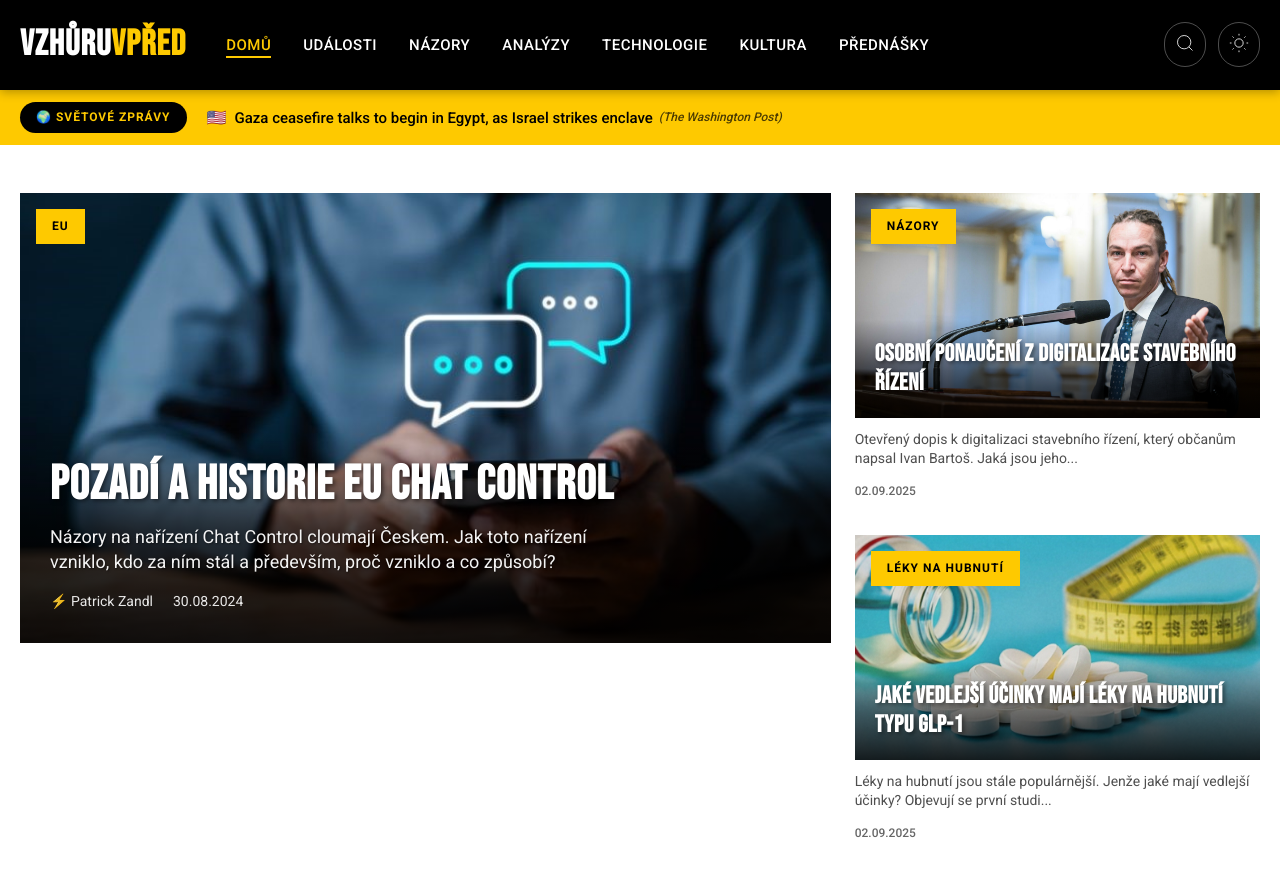
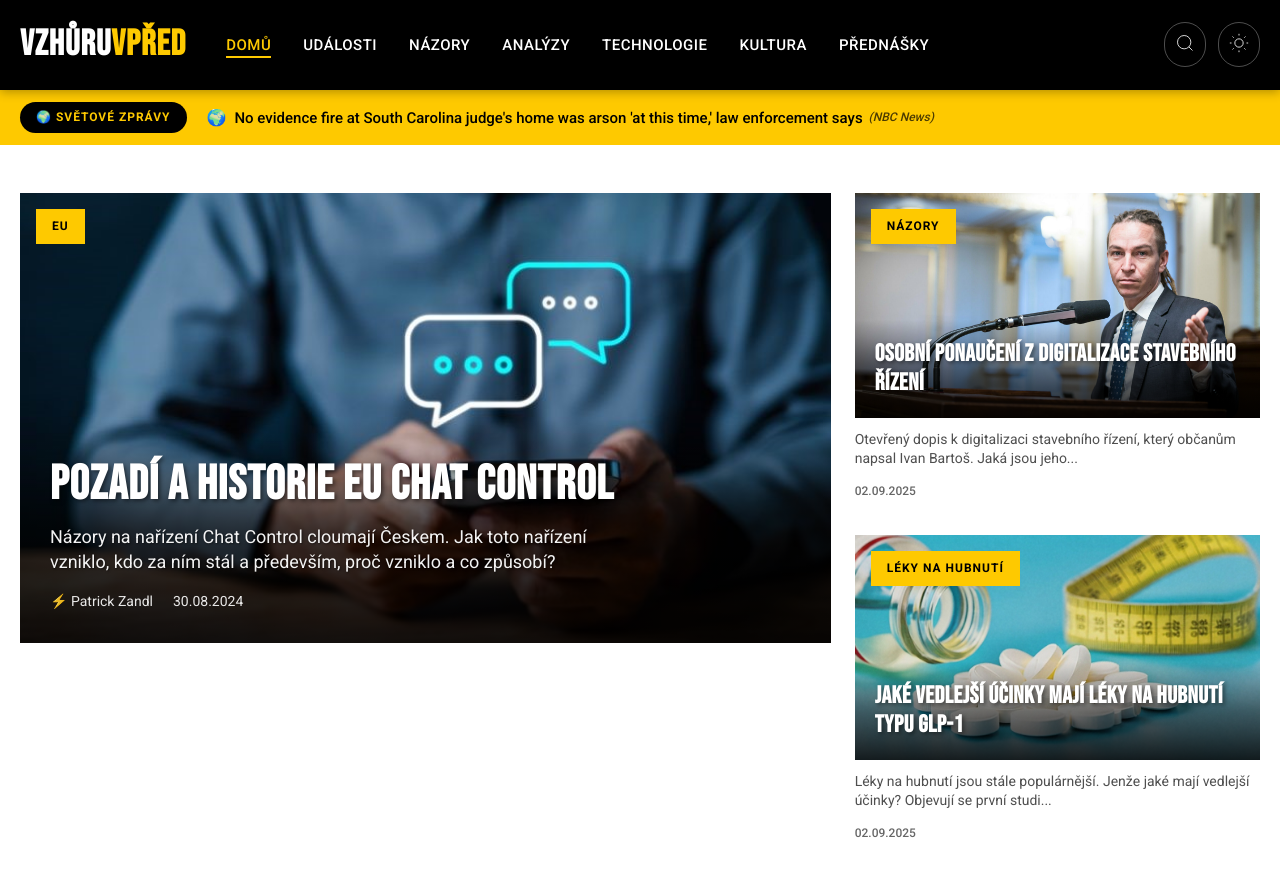
Before and after one commit to tangero/vzhuruvpred, a Jekyll site: the page built from index.html, in a window 1280 px wide and 900 px high. Shown: the top 877 px of the window. Built offline with Jekyll 4.4.1, drawn with Linux system fonts in a browser that asks for light colours; part of the change alters nothing that is shown.

Commit message:
Update world news 2025-10-08 01:21

```diff
--- a/_data/world_news.json
+++ b/_data/world_news.json
@@ -1,27 +1,82 @@
 {
-  "last_updated": "2025-10-07T23:16:00",
+  "last_updated": "2025-10-08T01:19:49",
   "articles": [
     {
       "flag": "🌍",
       "country": "global",
-      "title": "Government shutdown updates: 'There's nothing for us to negotiate,' Johnson says amid shutdown - ABC News - Breaking News, Latest News and Videos",
-      "original_title": "Government shutdown updates: 'There's nothing for us to negotiate,' Johnson says amid shutdown - ABC News - Breaking News, Latest News and Videos",
-      "url": "https://abcnews.go.com/Politics/live-updates/government-shutdown-live-updates/?id\\\\u003d126242587",
-      "urlToImage": null,
-      "source": "ABC News",
-      "publishedAt": "2025-10-06T22:24:00Z",
-      "description": ""
+      "title": "Amid Trump’s threat of shutdown layoffs, more federal employees being brought back to work",
+      "original_title": "Amid Trump’s threat of shutdown layoffs, more federal employees being brought back to work - Federal News Network",
+      "url": "https://federalnewsnetwork.com/government-shutdown/2025/10/amid-trumps-threat-of-shutdown-layoffs-more-federal-employees-being-brought-back-to-work/",
+      "urlToImage": "https://federalnewsnetwork.com/wp-content/uploads/2025/10/Trump_Navy_85050-scaled.jpg",
+      "source": "Federal News Network",
+      "publishedAt": "2025-10-07T00:21:47Z",
+      "description": "Despite the threat of more layoffs, one agency is doing the opposite: reinstating hundreds of laid-off employees and keeping them working during a shutdown."
     },
     {
-      "flag": "🇺🇸",
-      "country": "us",
-      "title": "Gaza ceasefire talks to begin in Egypt, as Israel strikes enclave",
-      "original_title": "Gaza ceasefire talks to begin in Egypt, as Israel strikes enclave - The Washington Post",
-      "url": "https://www.washingtonpost.com/world/2025/10/06/gaza-ceasefire-talks-israel-hamas/",
-      "urlToImage": "https://www.washingtonpost.com/wp-apps/imrs.php?src=https://arc-anglerfish-washpost-prod-washpost.s3.amazonaws.com/public/BW3YSMTXHCPMAC72VHIMYRS5O4.JPG&w=1440",
-      "source": "The Washington Post",
-      "publishedAt": "2025-10-06T21:20:22Z",
-      "description": "Israel and Hamas gathered in Egypt for indirect talks over a U.S.-backed plan to end the Gaza war after months of deadlock."
+      "flag": "🌍",
+      "country": "global",
+      "title": "No evidence fire at South Carolina judge's home was arson 'at this time,' law enforcement says",
+      "original_title": "No evidence fire at South Carolina judge's home was arson 'at this time,' law enforcement says - NBC News",
+      "url": "https://www.nbcnews.com/politics/justice-department/no-evidence-fire-south-carolina-judges-home-was-arson-law-enforcement-rcna235770",
+      "urlToImage": "https://media-cldnry.s-nbcnews.com/image/upload/t_nbcnews-fp-1200-630,f_auto,q_auto:best/rockcms/2025-10/251005-edisto-beach-house-vl-510p-7ced23.jpg",
+      "source": "NBC News",
+      "publishedAt": "2025-10-06T23:42:46Z",
+      "description": "Law enforcement is investigating a fire that engulfed the home of a South Carolina state judge but say there’s no current evidence the fire was intentionally set."
+    },
+    {
+      "flag": "🌍",
+      "country": "global",
+      "title": "The Supreme Court didn’t save Google from Epic, and now the clock is ticking",
+      "original_title": "The Supreme Court didn’t save Google from Epic, and now the clock is ticking - The Verge",
+      "url": "https://www.theverge.com/news/793610/google-epic-android-supreme-court-stay-denied",
+      "urlToImage": "https://platform.theverge.com/wp-content/uploads/sites/2/chorus/uploads/chorus_asset/file/25047547/236883_Epic_Vs_Google_B_CVirginia.jpg?quality=90&strip=all&crop=0%2C10.732984293194%2C100%2C78.534031413613&w=1200",
+      "source": "The Verge",
+      "publishedAt": "2025-10-06T23:28:10Z",
+      "description": "The US Supreme Court has denied Google’s request for a partial stay in Epic v. Google, meaning the permanent injunction is still in effect and coming up fast."
+    },
+    {
+      "flag": "🌍",
+      "country": "global",
+      "title": "Federal government to take ownership stake in Trilogy Metals, which has Alaskan mining claims",
+      "original_title": "Federal government to take ownership stake in Trilogy Metals, which has Alaskan mining claims - CBS News",
+      "url": "https://www.cbsnews.com/news/us-ownership-stake-trilogy-metals-alaska/",
+      "urlToImage": "https://assets3.cbsnewsstatic.com/hub/i/r/2025/10/06/d955ddcb-4fda-4fdf-991b-6fb68705c02b/thumbnail/1200x630/adfc99d592e721180d1d4ba894efd6e9/ap25279732474310.jpg",
+      "source": "CBS News",
+      "publishedAt": "2025-10-06T22:28:11Z",
+      "description": "Interior Secretary Doug Burgum said the \"ownership in that company will benefit the American people.\""
+    },
+    {
+      "flag": "🌍",
+      "country": "global",
+      "title": "Judges appointed by Trump keep ruling against him. He’s not happy about it.",
+      "original_title": "Judges appointed by Trump keep ruling against him. He’s not happy about it. - Politico",
+      "url": "https://www.politico.com/news/2025/10/06/trump-judges-ruling-against-him-00595511",
+      "urlToImage": "https://www.politico.com/dims4/default/resize/1200/quality/90/format/jpg?url=https%3A%2F%2Fstatic.politico.com%2Fb4%2F2a%2F9d9a4ec4438081bb5f24a2bf1b1f%2Ftrump-48887.jpg",
+      "source": "Politico",
+      "publishedAt": "2025-10-06T22:17:50Z",
+      "description": "From the National Guard to deportations, Trump has suffered numerous legal setbacks from people he put on the bench."
+    },
+    {
+      "flag": "🌍",
+      "country": "global",
+      "title": "Fox Sports’ Mark Sanchez Charged With Felony After Stabbing Incident; Victim Files Civil Suit Against Analyst, Fox",
+      "original_title": "Fox Sports’ Mark Sanchez Charged With Felony After Stabbing Incident; Victim Files Civil Suit Against Analyst, Fox - Deadline",
+      "url": "http://deadline.com/2025/10/mark-sanchez-charged-felony-stabbing-1236571216/",
+      "urlToImage": "https://deadline.com/wp-content/uploads/2025/10/Mark-Sanchez-2236843149.jpg?w=1024",
+      "source": "Deadline",
+      "publishedAt": "2025-10-06T22:14:00Z",
+      "description": "Prosecutors have added a felony battery charge in the ongoing case of Fox Sports analyst Mark Sanchez. His alleged victim has also filed a lawsuit."
+    },
+    {
+      "flag": "🌍",
+      "country": "global",
+      "title": "Schumer denies bipartisan health care talks after Trump’s Oval Office claim",
+      "original_title": "Schumer denies bipartisan health care talks after Trump’s Oval Office claim - Politico",
+      "url": "https://www.politico.com/live-updates/2025/10/06/congress/schumer-denies-health-care-talks-00595274",
+      "urlToImage": "https://www.politico.com/dims4/default/9357e6a/2147483647/resize/1200x/quality/90/?url=https%3A%2F%2Fstatic.politico.com%2Fd8%2F66%2Fdecad55f425a90f19fb226881078%2Fu-s-congress-64347.jpg",
+      "source": "Politico",
+      "publishedAt": "2025-10-06T21:17:54Z",
+      "description": "The top Senate Democrat said “we’ll be at the table” if the president wants to negotiate."
     },
     {
       "flag": "🌍",
@@ -35,48 +90,37 @@
       "description": "The Altimeter Capital founder said the deals provide \"more evidence that the world will remain compute-constrained.\""
     },
     {
-      "flag": "🌍",
-      "country": "global",
-      "title": "Illinois and Chicago sue to block Trump deployment of National Guard, but troops already on the way",
-      "original_title": "Illinois and Chicago sue to block Trump deployment of National Guard, but troops already on the way - CBS News",
-      "url": "https://www.cbsnews.com/chicago/news/illinois-lawsuit-trump-national-guard-chicago/",
-      "urlToImage": "https://assets2.cbsnewsstatic.com/hub/i/r/2025/10/06/69dbe101-8750-4545-b082-bdc29d924d95/thumbnail/1200x630/a7f711851d0e1c00949ef2dbdf52b55e/cbsn-fusion-judge-blocks-trump-administration-from-sending-any-national-guard-troops-to-oregon-thumbnail.jpg",
-      "source": "CBS News",
-      "publishedAt": "2025-10-06T21:14:43Z",
-      "description": "Illinois and Chicago have sued the Trump administration to block deployment of the National Guard to Chicago, though it was revealed in court that troops are already on the way."
+      "flag": "🇺🇸",
+      "country": "us",
+      "title": "Snowstorm traps hundreds on Mount Everest",
+      "original_title": "Snowstorm traps hundreds on Mount Everest - The Washington Post",
+      "url": "https://www.washingtonpost.com/world/2025/10/06/mount-everest-hikers-stranded-snow-blizzard-china-tibet-nepal/",
+      "urlToImage": "https://www.washingtonpost.com/wp-apps/imrs.php?src=https://arc-anglerfish-washpost-prod-washpost.s3.amazonaws.com/public/AQH3NM7BQBBPNKAUXDPW4LWZ5E.jpg&w=1440",
+      "source": "The Washington Post",
+      "publishedAt": "2025-10-06T21:15:13Z",
+      "description": "Some 350 hikers were rescued and 200 remained stranded, Chinese state media reported Monday, as rescue efforts continued in China’s Tibet Autonomous Region."
     },
     {
       "flag": "🌍",
       "country": "global",
-      "title": "Constellation Brands reiterates lower full-year guidance",
-      "original_title": "Constellation Brands reiterates lower full-year guidance - CNBC",
-      "url": "https://www.cnbc.com/2025/10/06/constellation-brands-stz-q2-2026-earnings.html",
-      "urlToImage": "https://image.cnbcfm.com/api/v1/image/108208441-1759780797780-gettyimages-2239612462-dsc06109_nvmrly0l.jpeg?v=1759780953&w=1920&h=1080",
-      "source": "CNBC",
-      "publishedAt": "2025-10-06T20:50:15Z",
-      "description": "Modelo owner Constellation Brands reported second-quarter earnings Monday, reiterating a lower full-year guidance due to macroeconomic headwinds."
+      "title": "Chargers will place Omarion Hampton on IR",
+      "original_title": "Chargers will place Omarion Hampton on IR - NBC Sports",
+      "url": "https://www.nbcsports.com/nfl/profootballtalk/rumor-mill/news/chargers-will-place-omarion-hampton-on-ir",
+      "urlToImage": "https://nbcsports.brightspotcdn.com/dims4/default/bc2af26/2147483647/strip/true/crop/5299x2981+0+0/resize/1440x810!/quality/90/?url=https%3A%2F%2Fnbc-sports-production-nbc-sports.s3.us-east-1.amazonaws.com%2Fbrightspot%2Fc9%2F3e%2F9a425c9545c29a26379a0df9eea9%2Fhttps-api-imagn.com%2Frest%2Fdownload%2FimageID%3D27255474",
+      "source": "NBCSports.com",
+      "publishedAt": "2025-10-06T21:00:21Z",
+      "description": "The Chargers will not have their starting running back for at least the next four weeks."
     },
     {
       "flag": "🌍",
       "country": "global",
-      "title": "Fact Sheet: President Donald J. Trump Approves Ambler Road Project to Unlock Alaska’s Mineral Potential - The White House (.gov)",
-      "original_title": "Fact Sheet: President Donald J. Trump Approves Ambler Road Project to Unlock Alaska’s Mineral Potential - The White House (.gov)",
-      "url": "https://www.whitehouse.gov/fact-sheets/2025/10/fact-sheet-president-donald-j-trump-approves-ambler-road-project-to-unlock-alaskas-mineral-potential/",
-      "urlToImage": "https://www.whitehouse.gov/wp-content/uploads/2025/03/WH47-Social-Share-Card.jpg",
-      "source": "Whitehouse.gov",
-      "publishedAt": "2025-10-06T20:44:41Z",
-      "description": "UNLEASHING ALASKA’S EXTRAORDINARY RESOURCE POTENTIAL: Today, President Donald J. Trump approved the appeal of the Alaska Industrial Development and Export"
-    },
-    {
-      "flag": "🌍",
-      "country": "global",
-      "title": "MAGA calls for Trump to overrule judges on National Guard deployments",
-      "original_title": "MAGA calls for Trump to overrule judges on National Guard deployments - Axios",
-      "url": "https://www.axios.com/2025/10/06/national-guard-defy-court-ruling-judges-maga",
-      "urlToImage": "https://images.axios.com/c09L_Wo-ZnmcNh07eYYydf2MATk=/0x0:8192x4608/1366x768/2025/10/06/1759776713555.jpeg",
-      "source": "Axios",
-      "publishedAt": "2025-10-06T20:09:21Z",
-      "description": "Trump's base has embraced the idea that court rulings should not constrain his powers as commander-in-chief."
+      "title": "Google Japan’s concept keyboard is inspired by rotary phones",
+      "original_title": "Google Japan’s concept keyboard is inspired by rotary phones - The Verge",
+      "url": "https://www.theverge.com/news/793136/google-japan-open-source-concept-dial-keyboard-rotary-phone",
+      "urlToImage": "https://platform.theverge.com/wp-content/uploads/sites/2/2025/10/google_keyboard1.jpg?quality=90&strip=all&crop=0%2C10.732984293194%2C100%2C78.534031413613&w=1200",
+      "source": "The Verge",
+      "publishedAt": "2025-10-06T20:20:12Z",
+      "description": "It’s not a prank. Google Japan created a concept Gboard Dial Version keyboard that looks like antique rotary phones, but with modern sensors inside."
     },
     {
       "flag": "🌍",
@@ -114,13 +158,13 @@
     {
       "flag": "🌍",
       "country": "global",
-      "title": "The neurons that let us see what isn’t there",
-      "original_title": "The neurons that let us see what isn’t there - Ars Technica",
-      "url": "https://arstechnica.com/science/2025/10/the-neurons-that-let-us-see-what-isnt-there/",
-      "urlToImage": "https://cdn.arstechnica.net/wp-content/uploads/2025/10/Kanizsa_triangle-1152x648.png",
-      "source": "Ars Technica",
-      "publishedAt": "2025-10-06T18:45:22Z",
-      "description": "A standard optical illusion triggers specific neurons in the visual system of mice."
+      "title": "Dramatic 'fireballs' expected during Draconid meteor shower this week: How to get the best views",
+      "original_title": "Dramatic 'fireballs' expected during Draconid meteor shower this week: How to get the best views - Live Science",
+      "url": "https://www.livescience.com/space/meteoroids/dramatic-fireballs-expected-during-draconid-meteor-shower-this-week-how-to-get-the-best-views",
+      "urlToImage": "https://cdn.mos.cms.futurecdn.net/3uR7mGyPNLJKGjDXHAXAUF-1920-80.jpg",
+      "source": "Live Science",
+      "publishedAt": "2025-10-06T18:54:06Z",
+      "description": "Expect a modest-but-convenient display of \"shooting stars\" after sunset, with a chance of bright \"fireballs,\" as the Draconids peak this week."
     },
     {
       "flag": "🇬🇧",
@@ -156,26 +200,15 @@
       "description": "An appeals court in France is hearing the case of a man sentenced to nine years in prison for his role in a drugging and rape trial."
     },
     {
-      "flag": "🇺🇸",
-      "country": "us",
-      "title": "First EF5 tornado to strike the US in over a decade just confirmed by experts",
-      "original_title": "First EF5 tornado to strike the US in over a decade just confirmed by experts - CNN",
-      "url": "https://www.cnn.com/2025/10/06/weather/ef5-tornado-north-dakota-climate",
-      "urlToImage": "https://media.cnn.com/api/v1/images/stellar/prod/still-22006680-9069-still.jpg?c=16x9&q=w_800,c_fill",
-      "source": "CNN",
-      "publishedAt": "2025-10-06T18:01:02Z",
-      "description": "The most rare and extreme form of tornado struck eastern North Dakota in June, but experts just determined how strong it really was."
-    },
-    {
       "flag": "🌍",
       "country": "global",
-      "title": "Did NASA's Perseverance Mars rover just see interstellar comet 3I/ATLAS in the Martian night sky?",
-      "original_title": "Did NASA's Perseverance Mars rover just see interstellar comet 3I/ATLAS in the Martian night sky? - Space",
-      "url": "https://www.space.com/astronomy/comets/did-nasas-perseverance-mars-rover-just-see-interstellar-comet-3i-atlas-in-the-martian-night-sky",
-      "urlToImage": "https://cdn.mos.cms.futurecdn.net/3eNdudNrkNLu8jfuvXoWsH-1280-80.jpg",
+      "title": "Watch the 1st supermoon of 2025 shine tonight with this free Harvest Moon livestream",
+      "original_title": "Watch the 1st supermoon of 2025 shine tonight with this free Harvest Moon livestream - Space",
+      "url": "https://www.space.com/stargazing/watch-the-first-supermoon-of-2025-shine-tonight-with-this-free-harvest-moon-livestream",
+      "urlToImage": "https://cdn.mos.cms.futurecdn.net/BQq7YivQsTbhAV4b9Y6D7G-1920-80.jpg",
       "source": "Space.com",
-      "publishedAt": "2025-10-06T17:37:26Z",
-      "description": "NASA's Perseverance Mars rover may have captured an image of interstellar comet 3I/ATLAS streaking across the sky above the Red Planet."
+      "publishedAt": "2025-10-06T17:00:00Z",
+      "description": "Tune in to see this year's first supermoon as it lights up the autumn sky above the Italian countryside."
     },
     {
       "flag": "🇫🇷",
@@ -213,28 +246,6 @@
     {
       "flag": "🌍",
       "country": "global",
-      "title": "Your next phone might come without a USB cable",
-      "original_title": "Your next phone might come without a USB cable - Android Authority",
-      "url": "https://www.androidauthority.com/smartphones-losing-bundled-usb-cables-3604292/",
-      "urlToImage": "https://www.androidauthority.com/wp-content/uploads/2020/01/USB-C-ports-stack.jpg",
-      "source": "Android Authority",
-      "publishedAt": "2025-10-06T14:46:10Z",
-      "description": "A Reddit post shows the Sony Xperia 10 VII doesn't include a USB cable in the box. Judging by recent history, this could turn into a trend."
-    },
-    {
-      "flag": "🌍",
-      "country": "global",
-      "title": "A Major New Constitutional Clash Erupts In Oregon",
-      "original_title": "A Major New Constitutional Clash Erupts In Oregon - Talking Points Memo",
-      "url": "http://talkingpointsmemo.com/morning-memo/a-major-new-constitutional-clash-erupts-in-oregon",
-      "urlToImage": "https://talkingpointsmemo.com/wp-content/uploads/2025/10/GettyImages-1052932976.jpg?w=804",
-      "source": "TPM",
-      "publishedAt": "2025-10-06T14:25:00Z",
-      "description": "A lot of things happened. Here are some of the things. This..."
-    },
-    {
-      "flag": "🌍",
-      "country": "global",
       "title": "Charlie Hunnam and ‘Monster’ Cast Address ‘Ed Gein’ Criticism and the Dark Appeal of True Crime",
       "original_title": "Charlie Hunnam and ‘Monster’ Cast Address ‘Ed Gein’ Criticism and the Dark Appeal of True Crime - The Hollywood Reporter",
       "url": "http://www.hollywoodreporter.com/tv/tv-features/monster-ending-charlie-hunnam-ed-gein-criticism-interview-1236393422/",
@@ -246,57 +257,24 @@
     {
       "flag": "🌍",
       "country": "global",
-      "title": "Your votes say it all: Pixel 10 Pro XL outshot the iPhone 17 Pro (by a lot)",
-      "original_title": "Your votes say it all: Pixel 10 Pro XL outshot the iPhone 17 Pro (by a lot) - PhoneArena",
-      "url": "https://www.phonearena.com/news/votes-say-pixel-10-pro-xl-outshot-iphone-17-pro_id174683",
-      "urlToImage": "https://m-cdn.phonearena.com/images/article/174683-wide-two_1200/Your-votes-say-it-all-Pixel-10-Pro-XL-outshot-the-iPhone-17-Pro-by-a-lot.jpg",
-      "source": "PhoneArena",
-      "publishedAt": "2025-10-06T13:41:02Z",
-      "description": "Seventy-two percent of you think Google sees the world better than Apple does."
+      "title": "Trump, tariffs and trans rights: The Supreme Court gears up for a new term",
+      "original_title": "Trump, tariffs and trans rights: The Supreme Court gears up for a new term - Axios",
+      "url": "https://www.axios.com/2025/10/06/supreme-court-trump-tariffs-trans-rights-fed-cases",
+      "urlToImage": "https://images.axios.com/16SRGYIpPLSY-2AwulGgnRa8-gg=/1366x768/smart/2023/09/28/210225-1695934945196.jpg",
+      "source": "Axios",
+      "publishedAt": "2025-10-06T13:39:44Z",
+      "description": "The justices have loaded up their docket with issues that largely unite the right."
     },
     {
       "flag": "🌍",
       "country": "global",
-      "title": "Chargers RB Omarion Hampton was in a walking boot after Sunday’s loss",
-      "original_title": "Chargers RB Omarion Hampton was in a walking boot after Sunday’s loss - NBC Sports",
-      "url": "https://www.nbcsports.com/nfl/profootballtalk/rumor-mill/news/chargers-rb-omarion-hampton-was-in-a-walking-boot-after-sundays-loss",
-      "urlToImage": "https://nbcsports.brightspotcdn.com/dims4/default/de46de1/2147483647/strip/true/crop/8192x4608+0+0/resize/1440x810!/quality/90/?url=https%3A%2F%2Fnbc-sports-production-nbc-sports.s3.us-east-1.amazonaws.com%2Fbrightspot%2F9f%2F29%2F35f467b04cdd8b12ad529cbeac2a%2Fhttps-delivery-gettyimages.com%2Fdownloads%2F2239115120",
-      "source": "NBCSports.com",
-      "publishedAt": "2025-10-06T12:16:34Z",
-      "description": "Chargers running back Omarion Hampton wasn't around for the end of Sunday's 27-10 loss to the Commanders."
-    },
-    {
-      "flag": "🌍",
-      "country": "global",
-      "title": "A bold doctor sent her kids away and helped beat one of the world's deadliest viruses",
-      "original_title": "A bold doctor sent her kids away and helped beat one of the world's deadliest viruses - NPR",
-      "url": "https://www.npr.org/sections/goats-and-soda/2025/10/06/g-s1-91435/virus-marburg-deadly-disease-rwanda",
-      "urlToImage": "https://npr.brightspotcdn.com/dims3/default/strip/false/crop/3849x2165+0+0/resize/1400/quality/100/format/jpeg/?url=http%3A%2F%2Fnpr-brightspot.s3.amazonaws.com%2Fce%2F1d%2Fb93572db4df29a1349e865cb252c%2Fmarbur-doctor-final-16x9-1.jpg",
-      "source": "NPR",
-      "publishedAt": "2025-10-06T11:39:37Z",
-      "description": "A year ago, Rwanda faced its first outbreak of Marburg virus. Dr. Tsion Firew remembers how scared she was — and how that didn't stop her from playing a key role in the remarkably effective response."
-    },
-    {
-      "flag": "🇺🇸",
-      "country": "us",
-      "title": "October’s full harvest moon is the first supermoon of the year. Here’s when to see it",
-      "original_title": "October’s full harvest moon is the first supermoon of the year. Here’s when to see it - CNN",
-      "url": "https://www.cnn.com/2025/10/06/science/full-harvest-supermoon-october",
-      "urlToImage": "https://media.cnn.com/api/v1/images/stellar/prod/ap24263306915383.jpg?c=16x9&q=w_800,c_fill",
-      "source": "CNN",
-      "publishedAt": "2025-10-06T11:30:51Z",
-      "description": "The full harvest moon will peak on Monday, and it’s the first of three back-to-back supermoons."
-    },
-    {
-      "flag": "🌍",
-      "country": "global",
-      "title": "When is the 2025 Draconid meteor shower, where can you see it? What to know.",
-      "original_title": "When is the 2025 Draconid meteor shower, where can you see it? What to know. - Yahoo",
-      "url": "https://www.usatoday.com/story/news/nation/2025/10/06/draconid-meteor-shower-2025/86499859007/",
-      "urlToImage": "https://www.usatoday.com/gcdn/authoring/authoring-images/2025/10/03/USAT/86500771007-usatsi-22103723.jpg?crop=2330,1311,x0,y233&width=2330&height=1311&format=pjpg&auto=webp",
-      "source": "USA Today",
-      "publishedAt": "2025-10-06T10:02:23Z",
-      "description": "The Draconid meteor shower starts on Monday, Oct. 6. Here's what you need to know about when it starts, peaks and ends."
+      "title": "Interstellar comet 3I/ATLAS may come from the mysterious frontier of the early Milky Way, new study hints",
+      "original_title": "Interstellar comet 3I/ATLAS may come from the mysterious frontier of the early Milky Way, new study hints - Live Science",
+      "url": "https://www.livescience.com/space/comets/interstellar-comet-3i-atlas-may-come-from-the-mysterious-frontier-of-the-early-milky-way-new-study-hints",
+      "urlToImage": "https://cdn.mos.cms.futurecdn.net/UEr7tQDntYC9ZzFG2trbY7-1920-80.jpg",
+      "source": "Live Science",
+      "publishedAt": "2025-10-06T13:30:00Z",
+      "description": "The interstellar comet 3I/ATLAS does not come from our corner of the Milky Way, and may be a time capsule of the early galaxy, new research into its trajectory hints."
     },
     {
       "flag": "🌍",
```
